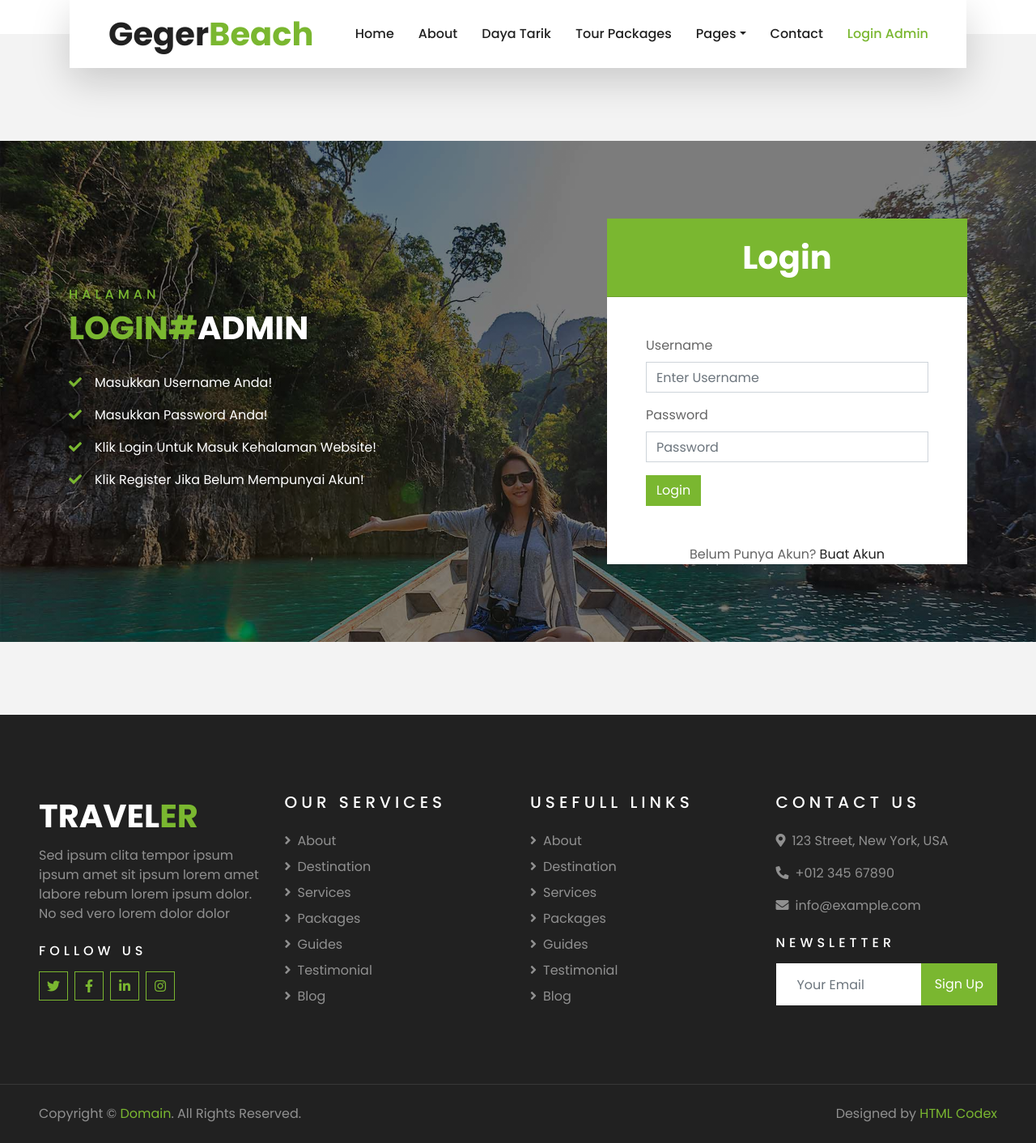
After one commit to Dedokrmntha/project_geger_pbl, a CodeIgniter app: page /database/Login in a window 1280 px wide. The commit adds this page. Shown: the whole page at 81% size. Run offline with CodeIgniter, Linux system fonts and the light colour scheme; some libraries are stand-ins or nearby versions.

Commit message:
logindanregister admin

```diff
--- a/application/config/autoload.php
+++ b/application/config/autoload.php
@@ -94,7 +94,7 @@ $autoload['drivers'] = array();
 |
 |	$autoload['helper'] = array('url', 'file');
 */
-$autoload['helper'] = array('url');
+$autoload['helper'] = array('url','form','html');
 
 /*
 | -------------------------------------------------------------------
@@ -137,4 +137,4 @@ $autoload['language'] = array();
 |
 |	$autoload['model'] = array('first_model' => 'first');
 */
-$autoload['model'] = array();
+$autoload['model'] = array('Auth');
--- a/application/config/database.php
+++ b/application/config/database.php
@@ -78,7 +78,7 @@ $db['default'] = array(
 	'hostname' => 'localhost',
 	'username' => 'root',
 	'password' => '',
-	'database' => '',
+	'database' => 'loginpbl',
 	'dbdriver' => 'mysqli',
 	'dbprefix' => '',
 	'pconnect' => FALSE,
--- /dev/null
+++ b/application/controllers/Login.php
@@ -0,0 +1,46 @@
+<?php
+defined('BASEPATH') OR exit('No direct script access allowed');
+
+class Login extends CI_Controller {
+
+	function __construct()
+	{
+		parent::__construct();
+		$this->load->model('Auth');
+	}
+
+	public function index()
+	{
+        $this->load->view('admin/header');
+        $this->load->view('admin/navbar');
+        $this->load->view('admin/login');
+        $this->load->view('admin/footer');
+
+	}
+
+	public function proses()
+	{
+		$username = $this->input->post('username');
+		$password = $this->input->post('password');
+		if($this->Auth->login_user($username,$password))
+		{
+			redirect('Home');
+		}
+		else
+		{
+			$this->session->set_flashdata('error','Username & Password salah');
+			redirect('Login');
+		}
+	}
+
+	public function logout()
+	{
+		$this->session->unset_userdata('username');
+		$this->session->unset_userdata('nama');
+		$this->session->unset_userdata('is_login');
+		redirect('Login');
+	}
+
+
+
+}
--- a/application/controllers/index.php
+++ b/application/controllers/index.php
@@ -5,7 +5,9 @@ class index extends CI_Controller {
 	public function __construct()
 	{
 		parent::__construct();
+
 	}
+
 
 	public function index()
 	{
--- /dev/null
+++ b/application/models/Auth.php
@@ -0,0 +1,49 @@
+<?php
+class Auth extends CI_Model
+{
+
+	public function __construct()
+	{
+        parent::__construct();
+	}
+
+	function register($username,$password,$nama)
+	{
+		$data_user = array(
+			'username'=>$username,
+			'password'=>password_hash($password,PASSWORD_DEFAULT),
+			'nama'=>$nama
+		);
+		$this->db->insert('tb_user',$data_user);
+	}
+
+	function login_user($username,$password)
+	{
+        $query = $this->db->get_where('tb_user',array('username'=>$username));
+        if($query->num_rows() > 0)
+        {
+            $data_user = $query->row();
+            if (password_verify($password, $data_user->password)) {
+                $this->session->set_userdata('username',$username);
+				$this->session->set_userdata('nama',$data_user->nama);
+				$this->session->set_userdata('is_login',TRUE);
+                return TRUE;
+            } else {
+                return FALSE;
+            }
+        }
+        else
+        {
+            return FALSE;
+        }
+	}
+
+    function cek_login()
+    {
+        if(empty($this->session->userdata('is_login')))
+        {
+			redirect('Login');
+		}
+    }
+}
+?>
--- a/application/views/About/navbar.php
+++ b/application/views/About/navbar.php
@@ -25,7 +25,7 @@
                             </div>
                         </div>
                         <a href="contact.html" class="nav-item nav-link">Contact</a>
-                        <a href="<?=base_url('Admin2/login')?>" class="nav-item nav-link">Login Admin</a>
+                        <a href="<?=base_url('Login/index')?>" class="nav-item nav-link">Login Admin</a>
                     </div>
                 </div>
             </nav>
--- /dev/null
+++ b/application/views/admin/footer.php
@@ -0,0 +1,94 @@
+<!-- Footer Start -->
+<div class="container-fluid bg-dark text-white-50 py-5 px-sm-3 px-lg-5" style="margin-top: 90px;">
+    <div class="row pt-5">
+        <div class="col-lg-3 col-md-6 mb-5">
+            <a href="" class="navbar-brand">
+                <h1 class="text-primary"><span class="text-white">TRAVEL</span>ER</h1>
+            </a>
+            <p>Sed ipsum clita tempor ipsum ipsum amet sit ipsum lorem amet labore rebum lorem ipsum dolor. No sed vero lorem dolor dolor</p>
+            <h6 class="text-white text-uppercase mt-4 mb-3" style="letter-spacing: 5px;">Follow Us</h6>
+            <div class="d-flex justify-content-start">
+                <a class="btn btn-outline-primary btn-square mr-2" href="#"><i class="fab fa-twitter"></i></a>
+                <a class="btn btn-outline-primary btn-square mr-2" href="#"><i class="fab fa-facebook-f"></i></a>
+                <a class="btn btn-outline-primary btn-square mr-2" href="#"><i class="fab fa-linkedin-in"></i></a>
+                <a class="btn btn-outline-primary btn-square" href="#"><i class="fab fa-instagram"></i></a>
+            </div>
+        </div>
+        <div class="col-lg-3 col-md-6 mb-5">
+            <h5 class="text-white text-uppercase mb-4" style="letter-spacing: 5px;">Our Services</h5>
+            <div class="d-flex flex-column justify-content-start">
+                <a class="text-white-50 mb-2" href="#"><i class="fa fa-angle-right mr-2"></i>About</a>
+                <a class="text-white-50 mb-2" href="#"><i class="fa fa-angle-right mr-2"></i>Destination</a>
+                <a class="text-white-50 mb-2" href="#"><i class="fa fa-angle-right mr-2"></i>Services</a>
+                <a class="text-white-50 mb-2" href="#"><i class="fa fa-angle-right mr-2"></i>Packages</a>
+                <a class="text-white-50 mb-2" href="#"><i class="fa fa-angle-right mr-2"></i>Guides</a>
+                <a class="text-white-50 mb-2" href="#"><i class="fa fa-angle-right mr-2"></i>Testimonial</a>
+                <a class="text-white-50" href="#"><i class="fa fa-angle-right mr-2"></i>Blog</a>
+            </div>
+        </div>
+        <div class="col-lg-3 col-md-6 mb-5">
+            <h5 class="text-white text-uppercase mb-4" style="letter-spacing: 5px;">Usefull Links</h5>
+            <div class="d-flex flex-column justify-content-start">
+                <a class="text-white-50 mb-2" href="#"><i class="fa fa-angle-right mr-2"></i>About</a>
+                <a class="text-white-50 mb-2" href="#"><i class="fa fa-angle-right mr-2"></i>Destination</a>
+                <a class="text-white-50 mb-2" href="#"><i class="fa fa-angle-right mr-2"></i>Services</a>
+                <a class="text-white-50 mb-2" href="#"><i class="fa fa-angle-right mr-2"></i>Packages</a>
+                <a class="text-white-50 mb-2" href="#"><i class="fa fa-angle-right mr-2"></i>Guides</a>
+                <a class="text-white-50 mb-2" href="#"><i class="fa fa-angle-right mr-2"></i>Testimonial</a>
+                <a class="text-white-50" href="#"><i class="fa fa-angle-right mr-2"></i>Blog</a>
+            </div>
+        </div>
+        <div class="col-lg-3 col-md-6 mb-5">
+            <h5 class="text-white text-uppercase mb-4" style="letter-spacing: 5px;">Contact Us</h5>
+            <p><i class="fa fa-map-marker-alt mr-2"></i>123 Street, New York, USA</p>
+            <p><i class="fa fa-phone-alt mr-2"></i>+012 345 67890</p>
+            <p><i class="fa fa-envelope mr-2"></i>info@example.com</p>
+            <h6 class="text-white text-uppercase mt-4 mb-3" style="letter-spacing: 5px;">Newsletter</h6>
+            <div class="w-100">
+                <div class="input-group">
+                    <input type="text" class="form-control border-light" style="padding: 25px;" placeholder="Your Email">
+                    <div class="input-group-append">
+                        <button class="btn btn-primary px-3">Sign Up</button>
+                    </div>
+                </div>
+            </div>
+        </div>
+    </div>
+</div>
+<div class="container-fluid bg-dark text-white border-top py-4 px-sm-3 px-md-5" style="border-color: rgba(256, 256, 256, .1) !important;">
+    <div class="row">
+        <div class="col-lg-6 text-center text-md-left mb-3 mb-md-0">
+            <p class="m-0 text-white-50">Copyright &copy; <a href="#">Domain</a>. All Rights Reserved.</a>
+            </p>
+        </div>
+        <div class="col-lg-6 text-center text-md-right">
+            <p class="m-0 text-white-50">Designed by <a href="https://htmlcodex.com">HTML Codex</a>
+            </p>
+        </div>
+    </div>
+</div>
+<!-- Footer End -->
+
+
+<!-- Back to Top -->
+<a href="#" class="btn btn-lg btn-primary btn-lg-square back-to-top"><i class="fa fa-angle-double-up"></i></a>
+
+
+<!-- JavaScript Libraries -->
+<script src="https://code.jquery.com/jquery-3.4.1.min.js"></script>
+<script src="https://stackpath.bootstrapcdn.com/bootstrap/4.4.1/js/bootstrap.bundle.min.js"></script>
+<script src="<?= base_url('template/lib/easing/easing.min.js') ?>"></script>
+<script src="<?= base_url('template/lib/owlcarousel/owl.carousel.min.js') ?>"></script>
+<script src="<?= base_url('template/lib/tempusdominus/js/moment.min.js') ?>"></script>
+<script src="<?= base_url('template/lib/tempusdominus/js/moment-timezone.min.js') ?>"></script>
+<script src="<?= base_url('template/lib/tempusdominus/js/tempusdominus-bootstrap-4.min.js') ?>"></script>
+
+<!-- Contact Javascript File -->
+<script src="<?= base_url('template/mail/jqBootstrapValidation.min.js') ?>"></script>
+<script src="<?= base_url('template/mail/contact.js') ?>"></script>
+
+<!-- Template Javascript -->
+<script src="<?= base_url('template/js/main.js') ?>"></script>
+</body>
+
+</html>
--- /dev/null
+++ b/application/views/admin/header.php
@@ -0,0 +1,27 @@
+<!DOCTYPE html>
+<html lang="en">
+
+<head>
+    <meta charset="utf-8">
+    <title>TRAVELER - Free Travel Website Template</title>
+    <meta content="width=device-width, initial-scale=1.0" name="viewport">
+    <meta content="Free HTML Templates" name="keywords">
+    <meta content="Free HTML Templates" name="description">
+
+    <!-- Favicon -->
+    <link href="<?= base_url('template/img/favicon.ico') ?>" rel="icon">
+
+    <!-- Google Web Fonts -->
+    <link rel="preconnect" href="https://fonts.gstatic.com">
+    <link href="https://fonts.googleapis.com/css2?family=Poppins:wght@400;500;600;700&display=swap" rel="stylesheet">
+
+    <!-- Font Awesome -->
+    <link href="https://cdnjs.cloudflare.com/ajax/libs/font-awesome/5.10.0/css/all.min.css" rel="stylesheet">
+
+    <!-- Libraries Stylesheet -->
+    <link href="<?= base_url('template/lib/owlcarousel/assets/owl.carousel.min.css') ?>" rel="stylesheet">
+    <link href="<?= base_url('template/lib/tempusdominus/css/tempusdominus-bootstrap-4.min.css') ?>" rel="stylesheet" />
+
+    <!-- Customized Bootstrap Stylesheet -->
+    <link href="<?= base_url('template/css/style.css') ?>" rel="stylesheet">
+</head>
--- a/application/views/admin/login.php
+++ b/application/views/admin/login.php
@@ -3,44 +3,56 @@
             <div class="row align-items-center">
                 <div class="col-lg-7 mb-5 mb-lg-0">
                     <div class="mb-4">
-                        <h6 class="text-primary text-uppercase" style="letter-spacing: 5px;">Mega Offer</h6>
-                        <h1 class="text-white"><span class="text-primary">30% OFF</span> For Honeymoon</h1>
+                        <h6 class="text-primary text-uppercase" style="letter-spacing: 5px;">HALAMAN</h6>
+                        <h1 class="text-white"><span class="text-primary">LOGIN#</span>ADMIN</h1>
                     </div>
-                    <p class="text-white">Invidunt lorem justo sanctus clita. Erat lorem labore ea, justo dolor lorem ipsum ut sed eos,
-                        ipsum et dolor kasd sit ea justo. Erat justo sed sed diam. Ea et erat ut sed diam sea ipsum est
-                        dolor</p>
+                    <p class="text-white"></p>
                     <ul class="list-inline text-white m-0">
-                        <li class="py-2"><i class="fa fa-check text-primary mr-3"></i>Labore eos amet dolor amet diam</li>
-                        <li class="py-2"><i class="fa fa-check text-primary mr-3"></i>Etsea et sit dolor amet ipsum</li>
-                        <li class="py-2"><i class="fa fa-check text-primary mr-3"></i>Diam dolor diam elitripsum vero.</li>
+                        <li class="py-2"><i class="fa fa-check text-primary mr-3"></i>Masukkan Username Anda!</li>
+                        <li class="py-2"><i class="fa fa-check text-primary mr-3"></i>Masukkan Password Anda!</li>
+                        <li class="py-2"><i class="fa fa-check text-primary mr-3"></i>Klik Login Untuk Masuk Kehalaman Website!</li>
+                        <li class="py-2"><i class="fa fa-check text-primary mr-3"></i>Klik Register Jika Belum Mempunyai Akun!</li>
                     </ul>
                 </div>
                 <div class="col-lg-5">
                     <div class="card border-0">
                         <div class="card-header bg-primary text-center p-4">
-                            <h1 class="text-white m-0">Sign Up Now</h1>
+                            <h1 class="text-white m-0">Login</h1>
                         </div>
                         <div class="card-body rounded-bottom bg-white p-5">
-                            <form>
-                                <div class="form-group">
-                                    <input type="text" class="form-control p-4" placeholder="Your name" required="required" />
-                                </div>
-                                <div class="form-group">
-                                    <input type="email" class="form-control p-4" placeholder="Your email" required="required" />
-                                </div>
-                                <div class="form-group">
-                                    <select class="custom-select px-4" style="height: 47px;">
-                                        <option selected>Select a destination</option>
-                                        <option value="1">destination 1</option>
-                                        <option value="2">destination 1</option>
-                                        <option value="3">destination 1</option>
-                                    </select>
-                                </div>
-                                <div>
-                                    <button class="btn btn-primary btn-block py-3" type="submit">Sign Up Now</button>
-                                </div>
-                            </form>
+                        <?php
+				    if($this->session->flashdata('error') !='')
+				{
+					echo '<div class="alert alert-danger" role="alert">';
+					echo $this->session->flashdata('error');
+					echo '</div>';
+				}
+				?>
+
+				<?php
+				if($this->session->flashdata('success_register') !='')
+				{
+					echo '<div class="alert alert-info" role="alert">';
+					echo $this->session->flashdata('success_register');
+					echo '</div>';
+				}
+				?>
+                    <form method="post" action="<?php echo base_url(); ?>Login/proses">
+					<div class="form-group">
+					<label for="username">Username</label>
+					<input type="text" class="form-control" name="username" id="username" placeholder="Enter Username">
+					</div>
+					<div class="form-group">
+					<label for="password">Password</label>
+					<input type="password" class="form-control" name="password" id="password" placeholder="Password">
+					</div>
+					<button type="submit" class="btn btn-primary">Login</button>
+				        </form>
                         </div>
+                        <div class="text-center">
+								Belum Punya Akun? <a href="<?= base_url('Register/index') ?>" class="text-dark">Buat Akun</a>
+							</div>
+                        </body>
                     </div>
                 </div>
             </div>
--- a/application/views/DayaTarik/navbar.php
+++ b/application/views/admin/navbar.php
@@ -12,7 +12,7 @@
                     <div class="navbar-nav ml-auto py-0">
                         <a href="<?=base_url('index/index')?>" class="nav-item nav-link ">Home</a>
                         <a href="<?=base_url('index/about')?>" class="nav-item nav-link">About</a>
-                        <a href="<?=base_url('index/dayatarik')?>" class="nav-item nav-link active">Daya Tarik</a>
+                        <a href="<?=base_url('index/dayatarik')?>" class="nav-item nav-link">Daya Tarik</a>
                         <a href="package.html" class="nav-item nav-link">Tour Packages</a>
                         <div class="nav-item dropdown">
                             <a href="#" class="nav-link dropdown-toggle" data-toggle="dropdown">Pages</a>
@@ -25,7 +25,7 @@
                             </div>
                         </div>
                         <a href="contact.html" class="nav-item nav-link">Contact</a>
-                        <a href="<?=base_url('Admin2/login')?>" class="nav-item nav-link">Login Admin</a>
+                        <a href="<?=base_url('Login/index')?>" class="nav-item nav-link active">Login Admin</a>
                     </div>
                 </div>
             </nav>
```
Also changed, not shown: application/controllers/Home.php (added, +24 -0 lines), application/controllers/Register.php (added, +40 -0 lines), application/views/admin/Register.php (added, +51 -0 lines), application/views/vw_home.php (added, +20 -0 lines).
